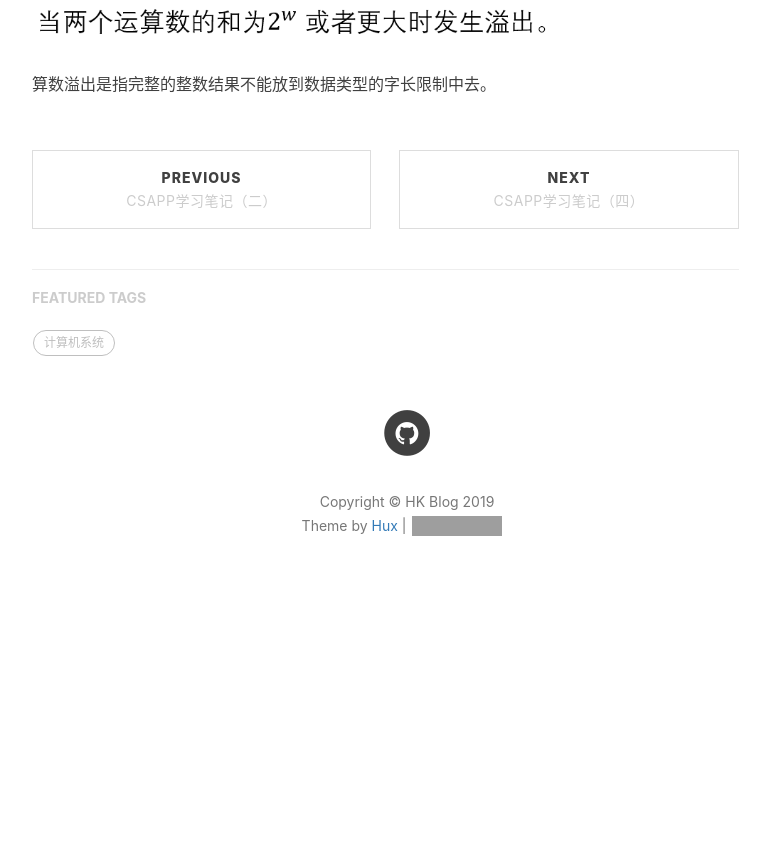
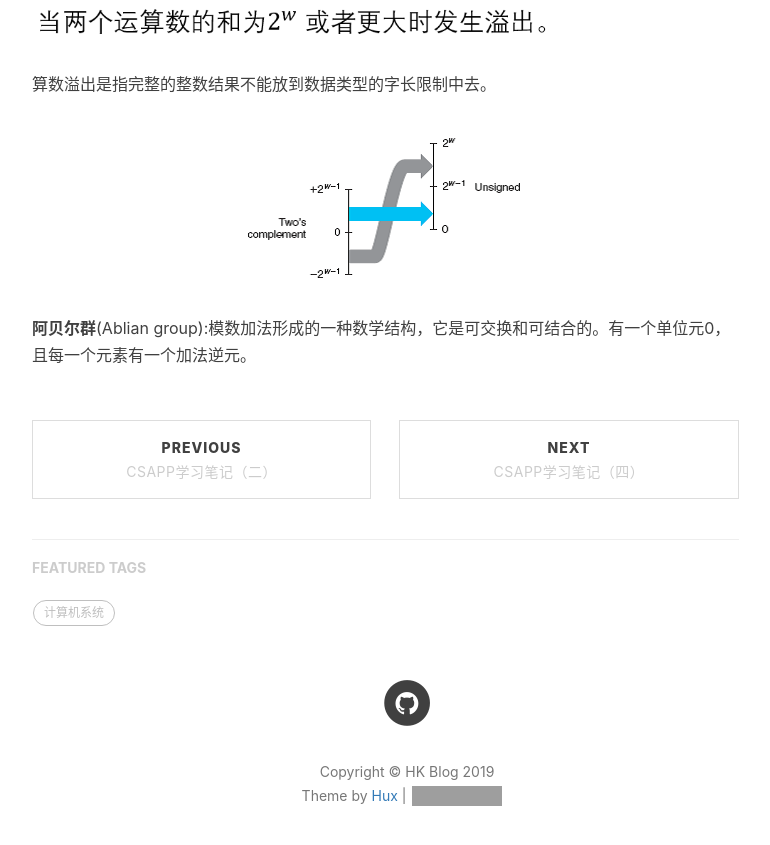
Before and after one commit to Hkaren78/Hkaren78.github.io, a Jekyll site: the page built from _posts/2019-01-26-CSAPP3.md, in a window 1280 px wide and 900 px high, scrolled down 961 px. Shown: the top 845 px of the window, without its empty margins (233-1003 px from the left). Built offline with Jekyll 4.4.1, drawn with Linux system fonts in a browser that asks for light colours; nearby versions of some CDN libraries; comment, search, counter and statistics services are not loaded; before the commit the page ends 1591 px from its top, so only the background shows below that; grey boxes are pictures that could not be loaded.

Commit message:
Update 2019-01-26-CSAPP3.md

```diff
--- a/_posts/2019-01-26-CSAPP3.md
+++ b/_posts/2019-01-26-CSAPP3.md
@@ -18,3 +18,7 @@ tags:
 ![img](https://github.com/Hkaren78/Hkaren78.github.io/raw/master/img/in-post/CSAPP3/post-bg-unsignadd.png)
 
 算数溢出是指完整的整数结果不能放到数据类型的字长限制中去。
+
+![img](https://github.com/Hkaren78/Hkaren78.github.io/raw/master/img/in-post/CSAPP3/post-bg-unflow.png)
+
+**阿贝尔群**(Ablian group):模数加法形成的一种数学结构，它是可交换和可结合的。有一个单位元0，且每一个元素有一个加法逆元。
```
